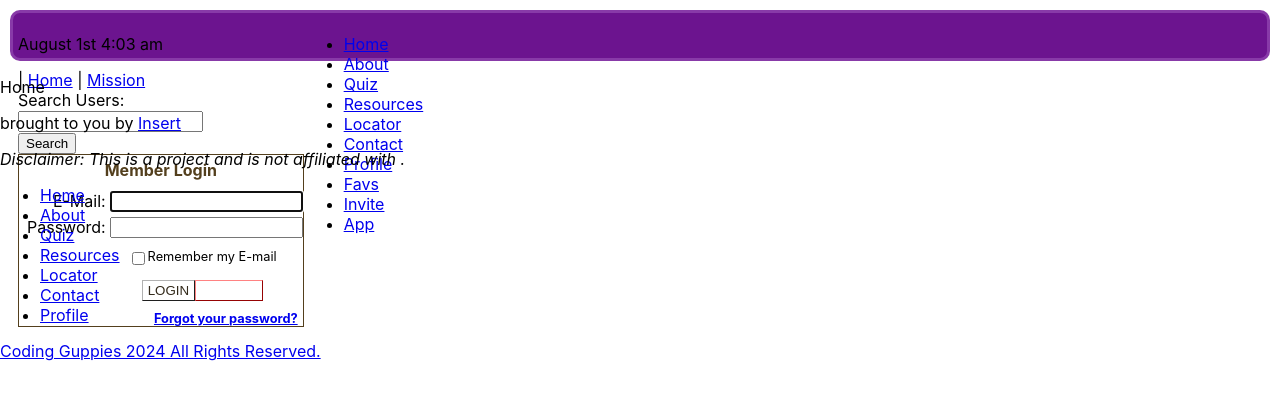
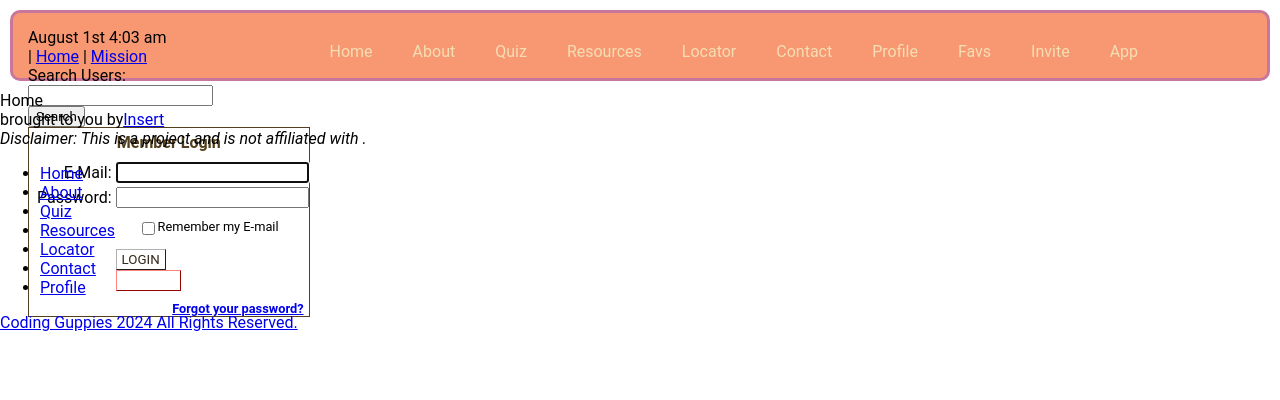
Before and after one commit to chandrak92/Path2Tech-Capstone-Project, a React (Create React App) app in the folder Capstone_Project/: page / in a window 1280 px wide. Shown: the top 400 px of the page. Built offline with nearby package versions, Linux system fonts and the light colour scheme.

Commit message:
feat(navbar ui): navbar css is implemented and onmousenter and mouseleave functions work

```diff
--- a/Capstone_Project/src/Components/NavBar.js
+++ b/Capstone_Project/src/Components/NavBar.js
@@ -1,14 +1,16 @@
-import React from 'react';
+import React, { useState } from 'react';
 import moment from 'moment';
 import { NavLink } from 'react-router-dom';
 // import SearchBar from './SearchBar'
 import Authlog from './login';
-import '../Style/login.css';
+import '../Style/navbar.css';
 
 
 const NavBar = () => {
+    const [hovered, setHovered] = useState(false);
     return (
-      <nav>
+        <header>
+            <nav className="navbar">
                 {/* <NavLink to="/about/parameter">About</NavLink> Connected to the /:id parameter applied in App.js */}
                 {/* A parameter functions as a search query that passes through a URL */}
                 <section class="top">
@@ -29,21 +31,39 @@ const NavBar = () => {
                     </section>
                 </section>
                 <section class="bottom">
-            <ul class="links">
-                <li class=""><NavLink to="/">Home</NavLink></li>
-                <li class=""><NavLink to="/about">About</NavLink></li>
-                <li class=""><NavLink to="/quiz">Quiz</NavLink></li>
-                <li class=""><NavLink to="/resources">Resources</NavLink></li>
-                <li class=""><NavLink to="/locator">Locator</NavLink></li>
-                <li class=""><NavLink to="/contact">Contact</NavLink></li>
-                <li class=""><NavLink to="/profile">Profile</NavLink></li>
-                <li class=""><a href=" ">Favs</a></li>
-                <li class=""><a href=" ">Invite</a></li>
-                <li class=""><a href=" " title="Mobile">App</a></li>
+                    <ul class="nav-list">
+                        <li class="nav-item"><NavLink to="/">Home</NavLink></li>
+                        <div
+                            onMouseEnter={() => setHovered(true)}
+                            onMouseLeave={() => setHovered(false)}
+                            >
+                        <li class="nav-item">
+                            <NavLink
+                            to="/about"
+                            className="dropbutton"
+
+                            >About</NavLink>
+                            </li>
+                        <ul class={`dropdown-options ${hovered ? 'active-navbar' : 'hidden-navbar'}`}>
+                        <li><a href="#ourteam">Our Team</a></li>
+                        <li><a href="#ourstory">Our Story</a></li>
+                        <li><a href="#contact">Contact Us</a></li>
+                        </ul>
+
+                        </div>
+                        <li class="nav-item"><NavLink to="/quiz">Quiz</NavLink></li>
+                        <li class="nav-item"><NavLink to="/resources">Resources</NavLink></li>
+                        <li class="nav-item"><NavLink to="/locator">Locator</NavLink></li>
+                        <li class="nav-item"><NavLink to="/contact">Contact</NavLink></li>
+                        <li class="nav-item"><NavLink to="/profile">Profile</NavLink></li>
+                        <li class="nav-item"><a href=" ">Favs</a></li>
+                        <li class="nav-item"><a href=" ">Invite</a></li>
+                        <li class="nav-item"><a href=" " title="Mobile">App</a></li>
 
                 </ul>
                 </section>
             </nav>
+        </header>
     )
   }
 
--- a/Capstone_Project/src/Components/login.js
+++ b/Capstone_Project/src/Components/login.js
@@ -1,5 +1,6 @@
 import React from 'react';
 // import axios from 'axios';
+import '../Style/login.css';
 
 function Authlog(){
     return(
--- /dev/null
+++ b/Capstone_Project/src/Style/navbar.css
@@ -0,0 +1,196 @@
+body {
+  font-family: "Roboto", sans-serif;
+  font-weight: 400;
+  margin: 0;
+  padding: 0;
+  box-sizing: border-box; /* no visible changes*/
+}
+
+header {
+  width: 100%;
+  padding: 0px;
+}
+
+nav {
+  /* removed width: 100% to fix margin-left login button from cutting off */
+  background-color: #F79872;
+  padding: 15px;
+  overflow: visible; /* ensure drop down menu overflow is visible */
+}
+
+.nav-list {
+  list-style-type: none; /* removes list bullet points */
+  margin: 0;
+  padding: 0;
+  display: flex;
+  position:relative;
+}
+
+.nav-item {
+  position: relative;
+}
+
+.nav-item a {
+  display: block;
+  color: wheat;
+  text-align: center;
+  padding: 14px 20px;
+  text-decoration: none;
+  border-radius: 10px;
+  transition: backgroud-color 0.3s; /* add smoother hover effect */
+}
+
+.nav-item a:hover {
+  background-color: #ea703f;
+  transition: background-color .3s; /* add transition for smoother hover effect */
+}
+
+.dropdown-options {
+  position: absolute;
+  border-radius: 10px;
+  color: wheat;
+  background-color: #ea703f;
+  box-shadow: 0 6px 8px rgba(0, 0, 0, 0.15);
+  min-width: 160px;
+  z-index: 1000;
+  flex-direction: column;
+  top: 100%;
+  border-radius: 8px;
+  overflow: hidden;
+  list-style-type: none;  /* removes list bullet points */
+  padding: 10px;
+}
+.active-navbar {
+  display: block;
+}
+.hidden-navbar {
+  display: none;
+}
+
+.dropdown-options a {
+  padding: 12px 16px;
+  text-decoration: none;
+  color: wheat;
+  text-align: left;
+  transition: background-color .3s; /* add transition for smoother hover effect */
+}
+
+.dropdown-options a:hover {
+  background-color: #934527;
+  border-radius: 10px; /* not sure if this is necessary */
+}
+
+.dropdown:hover .dropdown-options {
+  display: block;
+}
+
+.main-view {
+  /* text-align: center; */
+  position: relative;
+  /* height: 60vh; removed to keep from img cut out by "content section" */
+  overflow: hidden;
+}
+
+.main-view img {
+  width: 100%;
+  height: 100%; /* make image stretch */
+  object-fit: cover; /* prevents image stretching while ensuring image covers container*/
+  position: absolute;
+  top: 0;
+  left: 0;
+  z-index: -2; /* ensures image is behind text and whitewash */
+}
+
+.main-view::before {  /* white cast over image */
+  content: '';
+  position: absolute;
+  top: 0;
+  left: 0;
+  width: 100%;
+  height: 100%;
+  background-color: rgba(255, 255, 255, 0.5);
+  z-index: -1; /* ensure white cast is at the front relative to img */
+  pointer-events: none; /* might eliminate this line; not sure I need it */
+}
+
+.text-overlay {
+  /* position: absolute; */
+  /* top: 10%;
+  left: 5;
+  transform: translateX(-50%); */
+  color: #333;
+  z-index: 1; /* ensure text is aboove image & whitewash*/
+  padding: 20px;
+  border-radius: 10px;
+}
+
+.text-overlay h1, p, button {
+  margin: 0;
+  /* text-align: left; */
+  display: flex;
+  justify-content: flex-start;
+  font-family: "Roboto", sans-serif;
+}
+
+.text-overlay h1 {
+  font-size: 8vw;  /* responsive font size */
+  font-weight: 600;
+  margin-left: 0;
+}
+
+.text-overlay p {
+  font-size: 3vw; /* responsive font size */
+}
+
+.text-overlay button {
+  padding: 20px;
+  background-color: #69B578;
+  border-radius: 10px;
+  margin: 20px;
+  width: 150px;
+  text-align: center;
+  box-shadow: 0 4px 6px #325539;
+  border: none;  /* eliminated border*/
+  cursor: pointer; /* changed cursor to pointer on hover*/
+}
+
+.text-overlay button:hover {
+  background-color: #608f6a; /* slightly darker shade for hover effect */
+  box-shadow: 0 6px 8px rgba(0, 0, 0, 0.15);
+}
+
+/* Style for login button */
+.login-button {
+  background-color: #69B578;
+  border: none;
+  padding: 10px 20px;
+  border-radius: 10px;
+  text-align: center;
+  cursor: pointer;
+  box-shadow: 0 4px 6px #325539;
+}
+
+.login-item {
+  margin-left: auto;
+}
+
+.login-button:hover {
+  background-color: #325539;
+  box-shadow: 0 6px 8px rgba(0, 0, 0, 0.15);
+}
+
+/* Media queries for responsiveness */
+@media (max-width: 768px) {
+  .text-overlay h1 {
+    font-size: 8vw;
+  }
+
+  .text-overlay p {
+    font-size: 4vw;
+  }
+
+  .text-overlay button {
+    width: 120px;
+    padding: 15px;
+  }
+}
```
Also changed, not shown: Capstone_Project/src/Style/login.css (line endings or trailing spaces). Lines whose indentation alone changed are shown as unchanged.
